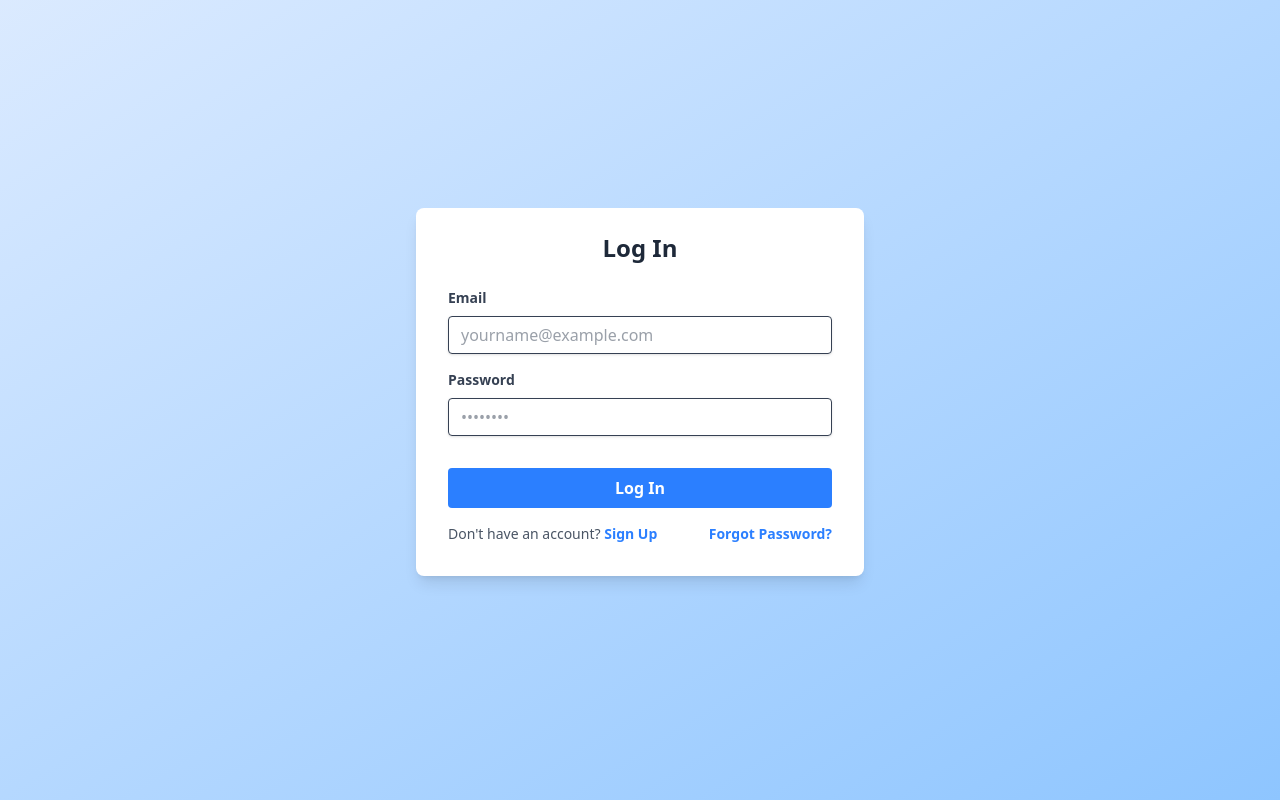
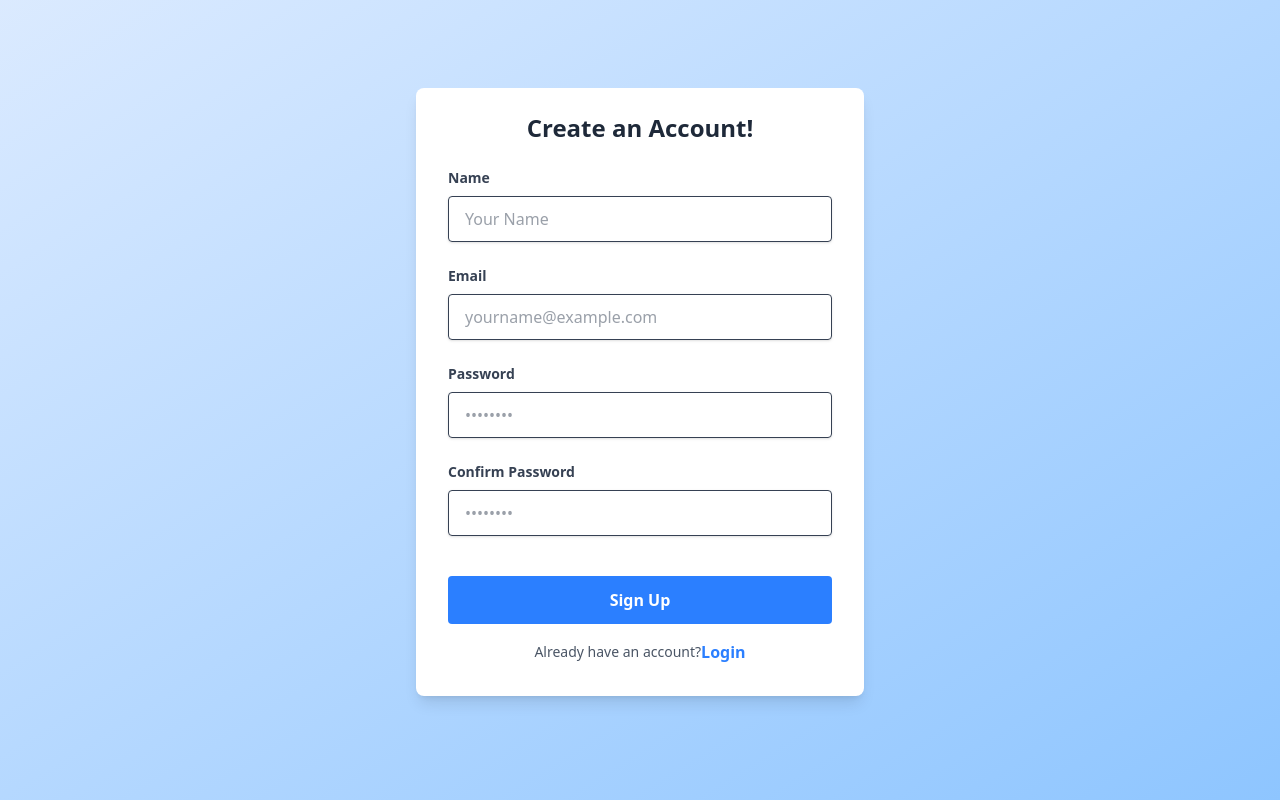
Before and after one commit to Tarungoel18/Dashboard, a React (Vite) app: page / in a window 1280 px wide. Built offline with nearby package versions, Linux system fonts and the light colour scheme.

Commit message:
Add Routing

```diff
--- a/package.json
+++ b/package.json
@@ -15,6 +15,7 @@
     "lucide-react": "^0.475.0",
     "react": "^19.0.0",
     "react-dom": "^19.0.0",
+    "react-router-dom": "^7.1.5",
     "tailwindcss": "^4.0.6",
     "yup": "^1.6.1"
   },
--- a/src/App.jsx
+++ b/src/App.jsx
@@ -1,9 +1,10 @@
 import Dashboard from "./pages/Dashboard";
 import LoginForm from "./pages/Login";
+import SignupForm from "./pages/SignUp";
 function App() {
   return (
     <>
-      <LoginForm />
+      <SignupForm />
     </>
   );
 }
--- /dev/null
+++ b/src/RouteConfig.jsx
@@ -0,0 +1,46 @@
+import React from "react";
+import LoginForm from "./pages/Login";
+import SignupForm from "./pages/SignUp";
+const RouteConfig = () => {
+  return (
+    <Router>
+      <Route path="/login" element={<LoginForm/>} />
+
+      <Routes>
+        <Route path="/" element={<Layout />}>
+        <Route index element={<SignupForm />} />
+          <Route path="blogs" element={<Blogs />} />
+
+          <Route
+            element={
+              <ProtectedRoute
+                isAuthenticated={user.isAuthenticated}
+                userRole={user.role}
+                allowedRoles={["user", "admin"]}
+              />
+            }
+          >
+            <Route path="create" element={<Create />} />
+          </Route>
+
+          <Route
+            element={
+              <ProtectedRoute
+                isAuthenticated={user.isAuthenticated}
+                userRole={user.role}
+                allowedRoles={["admin"]}
+              />
+            }
+          >
+            <Route path="admin" element={<AdminDashboard />} />
+          </Route>
+        </Route>
+
+
+        <Route path="/unauthorized" element={<Unauthorized />} />
+      </Routes>
+    </Router>
+  );
+};
+
+export default RouteConfig;
--- a/src/pages/Login.jsx
+++ b/src/pages/Login.jsx
@@ -1,18 +1,24 @@
-import React from 'react';
-import { Formik, Form, useField } from 'formik';
-import * as Yup from 'yup';
+import React from "react";
+import { Formik, Form, useField } from "formik";
+import * as Yup from "yup";
 
 // Custom Input Component
 const MyTextInput = ({ label, ...props }) => {
   const [field, meta] = useField(props);
   return (
     <div className="mb-4">
-      <label className="block text-gray-700 text-sm font-semibold mb-2" htmlFor={props.id || props.name}>
+      <label
+        className="block text-gray-700 text-sm font-semibold mb-2"
+        htmlFor={props.id || props.name}
+      >
         {label}
       </label>
       <input
-        className={`shadow appearance-none border rounded w-full py-2 px-3 text-gray-700 leading-tight focus:outline-none focus:ring-2 focus:ring-blue-400 ${meta.touched && meta.error ? 'border-red-500' : ''}`}
-        {...field} {...props}
+        className={`shadow appearance-none border rounded w-full py-2 px-3 text-gray-700 leading-tight focus:outline-none focus:ring-2 focus:ring-blue-400 ${
+          meta.touched && meta.error ? "border-red-500" : ""
+        }`}
+        {...field}
+        {...props}
       />
       {meta.touched && meta.error ? (
         <p className="text-red-500 text-xs mt-1">{meta.error}</p>
@@ -25,15 +31,21 @@ const LoginForm = () => {
   return (
     <div className="min-h-screen flex items-center justify-center bg-gradient-to-br from-blue-100 to-blue-300">
       <div className="bg-white bg-opacity-90 shadow-lg rounded-lg px-8 pt-6 pb-8 mb-4 max-w-md w-full">
-        <h2 className="text-2xl font-bold text-center text-gray-800 mb-6">Log In</h2>
+        <h2 className="text-2xl font-bold text-center text-gray-800 mb-6">
+          Log In
+        </h2>
         <Formik
           initialValues={{
-            email: '',
-            password: '',
+            email: "",
+            password: "",
           }}
           validationSchema={Yup.object({
-            email: Yup.string().email('Invalid email address').required('Email is required'),
-            password: Yup.string().min(8, 'Password must be at least 8 characters').required('Password is required'),
+            email: Yup.string()
+              .email("Invalid email address")
+              .required("Email is required"),
+            password: Yup.string()
+              .min(8, "Password must be at least 8 characters")
+              .required("Password is required"),
           })}
           onSubmit={(values, { setSubmitting }) => {
             setTimeout(() => {
@@ -43,8 +55,18 @@ const LoginForm = () => {
           }}
         >
           <Form>
-            <MyTextInput label="Email" name="email" type="email" placeholder="yourname@example.com" />
-            <MyTextInput label="Password" name="password" type="password" placeholder="••••••••" />
+            <MyTextInput
+              label="Email"
+              name="email"
+              type="email"
+              placeholder="yourname@example.com"
+            />
+            <MyTextInput
+              label="Password"
+              name="password"
+              type="password"
+              placeholder="••••••••"
+            />
 
             <button
               type="submit"
@@ -54,9 +76,14 @@ const LoginForm = () => {
             </button>
             <div className="flex justify-between items-center mt-4">
               <p className="text-gray-600 text-sm">
-                Don't have an account? <a href="/signup" className="text-blue-500 hover:text-blue-700 font-semibold">Sign Up</a>
+                Don't have an account?{" "}
+                <p className="text-blue-500 hover:text-blue-700 font-semibold">
+                  Sign Up
+                </p>
               </p>
-              <a href="/forgot-password" className="text-blue-500 hover:text-blue-700 text-sm font-semibold">Forgot Password?</a>
+              <p className="text-blue-500 hover:text-blue-700 text-sm font-semibold">
+                Forgot Password?
+              </p>
             </div>
           </Form>
         </Formik>
--- a/src/pages/SignUp.jsx
+++ b/src/pages/SignUp.jsx
@@ -1,18 +1,26 @@
-import React from 'react';
-import { Formik, Form, useField } from 'formik';
-import * as Yup from 'yup';
+import React from "react";
+import { Formik, Form, useField } from "formik";
+import * as Yup from "yup";
 
 // Custom Input Component
 const MyTextInput = ({ label, ...props }) => {
   const [field, meta] = useField(props);
   return (
-    <div className="mb-4">
-      <label className="block text-gray-700 text-sm font-semibold mb-2" htmlFor={props.id || props.name}>
+    <div className="mb-6">
+      <label
+        className="block text-gray-700 text-sm font-semibold mb-2"
+        htmlFor={props.id || props.name}
+      >
         {label}
       </label>
       <input
-        className={`shadow appearance-none border rounded w-full py-2 px-3 text-gray-700 leading-tight focus:outline-none focus:ring-2 focus:ring-blue-400 ${meta.touched && meta.error ? 'border-red-500' : ''}`}
-        {...field} {...props}
+        className={`shadow-sm appearance-none border rounded w-full py-3 px-4 text-gray-700 leading-tight focus:outline-none focus:ring-2 focus:ring-blue-400 transition duration-200 ease-in-out ${
+          meta.touched && meta.error
+            ? "border-red-500 focus:ring-red-500"
+            : "focus:ring-blue-400"
+        }`}
+        {...field}
+        {...props}
       />
       {meta.touched && meta.error ? (
         <p className="text-red-500 text-xs mt-1">{meta.error}</p>
@@ -25,21 +33,27 @@ const SignupForm = () => {
   return (
     <div className="min-h-screen flex items-center justify-center bg-gradient-to-br from-blue-100 to-blue-300">
       <div className="bg-white bg-opacity-90 shadow-lg rounded-lg px-8 pt-6 pb-8 mb-4 max-w-md w-full">
-        <h2 className="text-2xl font-bold text-center text-gray-800 mb-6">Create an Account!</h2>
+        <h2 className="text-2xl font-bold text-center text-gray-800 mb-6">
+          Create an Account!
+        </h2>
         <Formik
           initialValues={{
-            name: '',
-            email: '',
-            password: '',
-            confirmPassword: '',
+            name: "",
+            email: "",
+            password: "",
+            confirmPassword: "",
           }}
           validationSchema={Yup.object({
-            name: Yup.string().required('Name is required'),
-            email: Yup.string().email('Invalid email address').required('Email is required'),
-            password: Yup.string().min(8, 'Password must be at least 8 characters').required('Password is required'),
+            name: Yup.string().required("Name is required"),
+            email: Yup.string()
+              .email("Invalid email address")
+              .required("Email is required"),
+            password: Yup.string()
+              .min(8, "Password must be at least 8 characters")
+              .required("Password is required"),
             confirmPassword: Yup.string()
-              .oneOf([Yup.ref('password'), null], 'Passwords must match')
-              .required('Confirm Password is required'),
+              .oneOf([Yup.ref("password"), null], "Passwords must match")
+              .required("Confirm Password is required"),
           })}
           onSubmit={(values, { setSubmitting }) => {
             setTimeout(() => {
@@ -49,22 +63,47 @@ const SignupForm = () => {
           }}
         >
           <Form>
-            <MyTextInput label="Name" name="name" type="text" placeholder="Your Name" />
-            <MyTextInput label="Email" name="email" type="email" placeholder="yourname@example.com" />
-            <MyTextInput label="Password" name="password" type="password" placeholder="••••••••" />
-            <MyTextInput label="Confirm Password" name="confirmPassword" type="password" placeholder="••••••••" />
+            <MyTextInput
+              label="Name"
+              name="name"
+              type="text"
+              placeholder="Your Name"
+            />
+            <MyTextInput
+              label="Email"
+              name="email"
+              type="email"
+              placeholder="yourname@example.com"
+            />
+            <MyTextInput
+              label="Password"
+              name="password"
+              type="password"
+              placeholder="••••••••"
+            />
+            <MyTextInput
+              label="Confirm Password"
+              name="confirmPassword"
+              type="password"
+              placeholder="••••••••"
+            />
 
             <button
               type="submit"
-              className="w-full bg-blue-500 hover:bg-blue-600 text-white font-semibold py-2 px-4 rounded focus:outline-none focus:ring-2 focus:ring-blue-400 mt-4"
+              className="w-full bg-blue-500 hover:bg-blue-600 text-white font-semibold py-3 px-6 rounded focus:outline-none focus:ring-2 focus:ring-blue-400 transition duration-200 mt-4"
             >
               Sign Up
             </button>
-            <p className="text-center text-gray-600 text-sm mt-4">
-              Already have an account? <a href="/login" className="text-blue-500 hover:text-blue-700 font-semibold">Login</a>
-            </p>
           </Form>
         </Formik>
+        <div className="flex justify-center items-center mt-4">
+          <p className="text-center text-gray-600 text-sm">
+            Already have an account?{" "}
+          </p>
+          <p className="text-blue-500 hover:text-blue-700 font-semibold">
+            Login
+          </p>
+        </div>
       </div>
     </div>
   );
```
Also changed, not shown: 1 other file (tests, documents, lock files or other folders).
